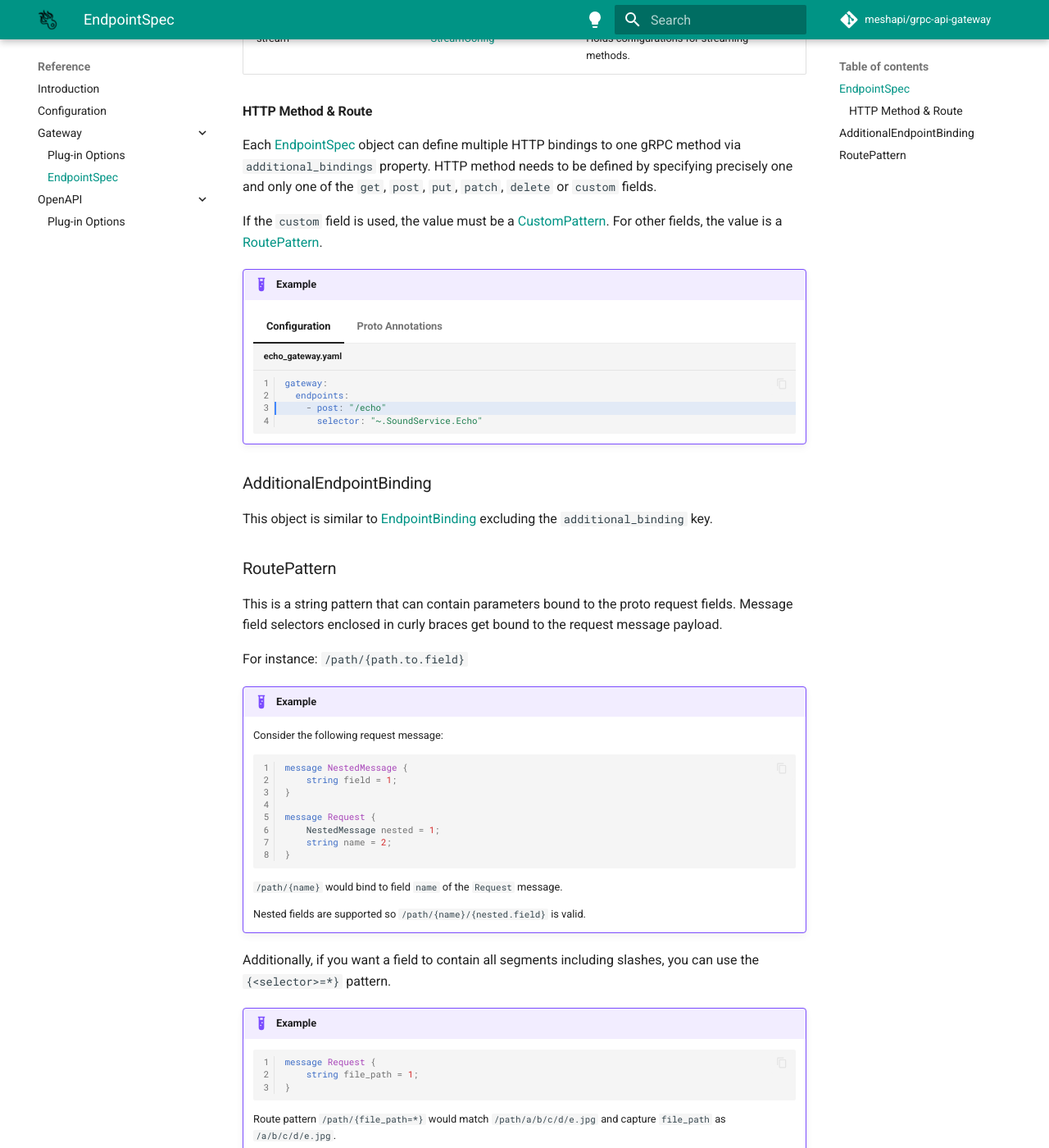
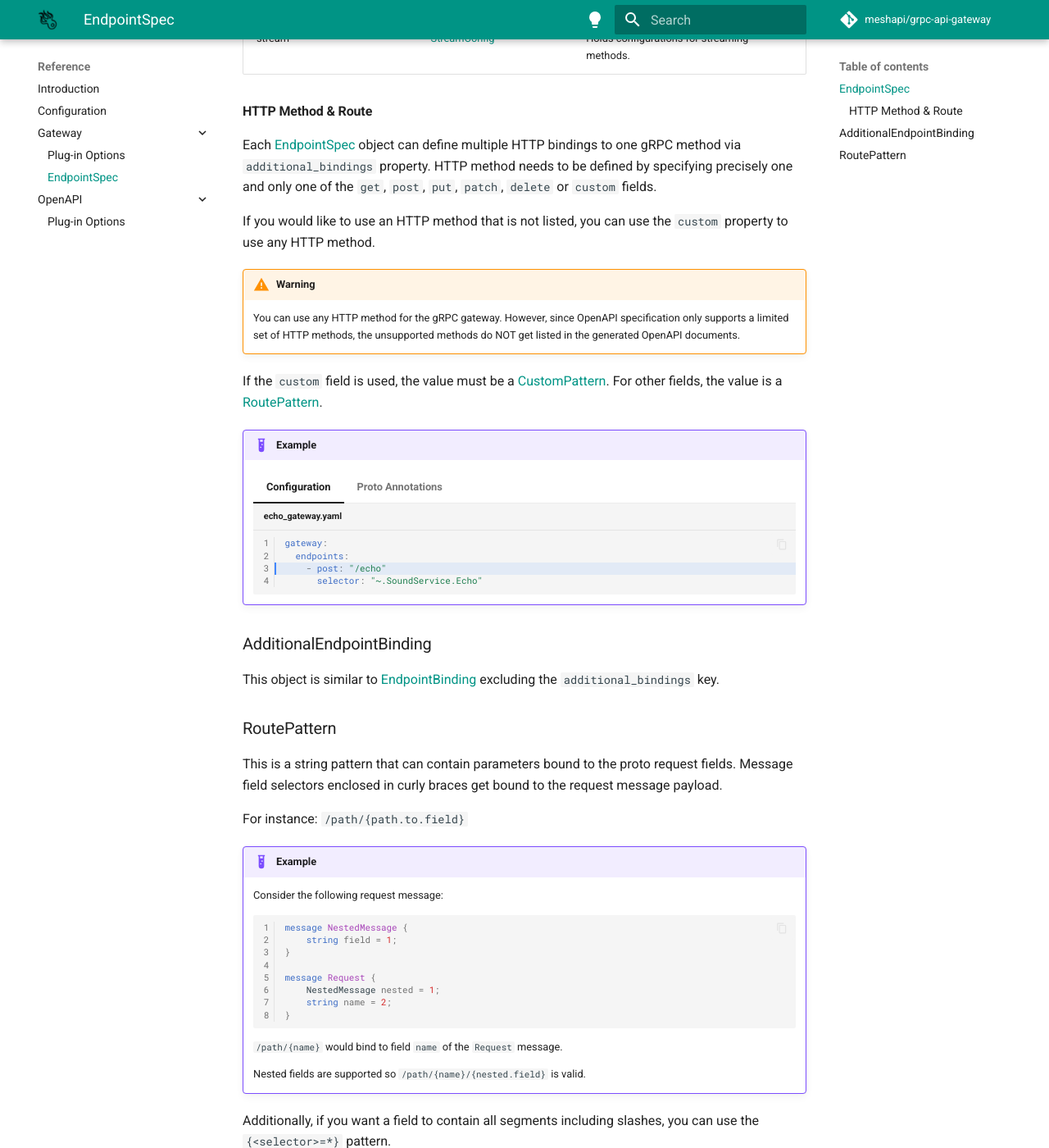
Before and after one commit to meshapi/grpc-api-gateway, an MkDocs documentation site: the page built from docs/reference/grpc/route.md, in a window 1280 px wide and 1400 px high, scrolled down 1167 px. Shown: the whole window at 82% size. Built offline with MkDocs 1.6.1 and Material for MkDocs 9.7.7, drawn with Linux system fonts in a browser that asks for light colours; comment, search, counter and statistics services are not loaded.

Commit message:
added more docs

```diff
--- a/docs/reference/grpc/route.md
+++ b/docs/reference/grpc/route.md
@@ -11,7 +11,7 @@ Represents an HTTP endpoint(s) to gRPC method binding.
 | <div style="width:110px">Field Name</div> | Type | Description |
 | --- | --- | --- |
 | [`<http-method>*`](#http-method-route) | [RoutePattern](#routepattern) | Defines route for an HTTP method, method name can be `get`, `post`, `put`, `delete` or `patch`. |
-| custom | [CustomPattern](#routepattern) | Can be used for custom HTTP methods.<br>Not all HTTP methods are supported in OpenAPI specification and will not be included in the generated OpenAPI document.</br> |
+| [custom](#http-method-route) | [CustomPattern](#routepattern) | Can be used for custom HTTP methods.<br>Not all HTTP methods are supported in OpenAPI specification and will not be included in the generated OpenAPI document.</br> |
 | body | string | (Default: `''`)<br>request message field selector that will be read via HTTP body.</br>- `'*'` indicates that the entire request message gets decoded from the body.<br>- An empty string indicates that no part of the request gets decoded from the body.</br> |
 | response_body | string | Response message field selector that will be written to HTTP response.<br>`'*'` or an empty string indicates that the entire response message gets encoded.</br> |
 | query_params | [QueryParameterBinding](#routepattern) | Explicit query parameter bindings that can be used to rename or ignore query parameters. |
@@ -25,6 +25,11 @@ Each [EndpointSpec](#endpointspec) object can define multiple HTTP bindings to
 one gRPC method via `additional_bindings` property.
 HTTP method needs to be defined by specifying precisely one and only one of the
 `get`, `post`, `put`, `patch`, `delete` or `custom` fields.
+
+If you would like to use an HTTP method that is not listed, you can use the `custom` property to use any HTTP method.
+
+!!! warning
+    You can use any HTTP method for the gRPC gateway. However, since OpenAPI specification only supports a limited set of HTTP methods, the unsupported methods do NOT get listed in the generated OpenAPI documents.
 
 If the `custom` field is used, the value must be a [CustomPattern](#custompattern).
 For other fields, the value is a [RoutePattern](#routepattern).
@@ -51,7 +56,7 @@ For other fields, the value is a [RoutePattern](#routepattern).
 
 ### AdditionalEndpointBinding
 
-This object is similar to [EndpointBinding](#endpointspec_1) excluding the `additional_binding` key.
+This object is similar to [EndpointBinding](#endpointspec_1) excluding the `additional_bindings` key.
 
 ### RoutePattern
 
```
